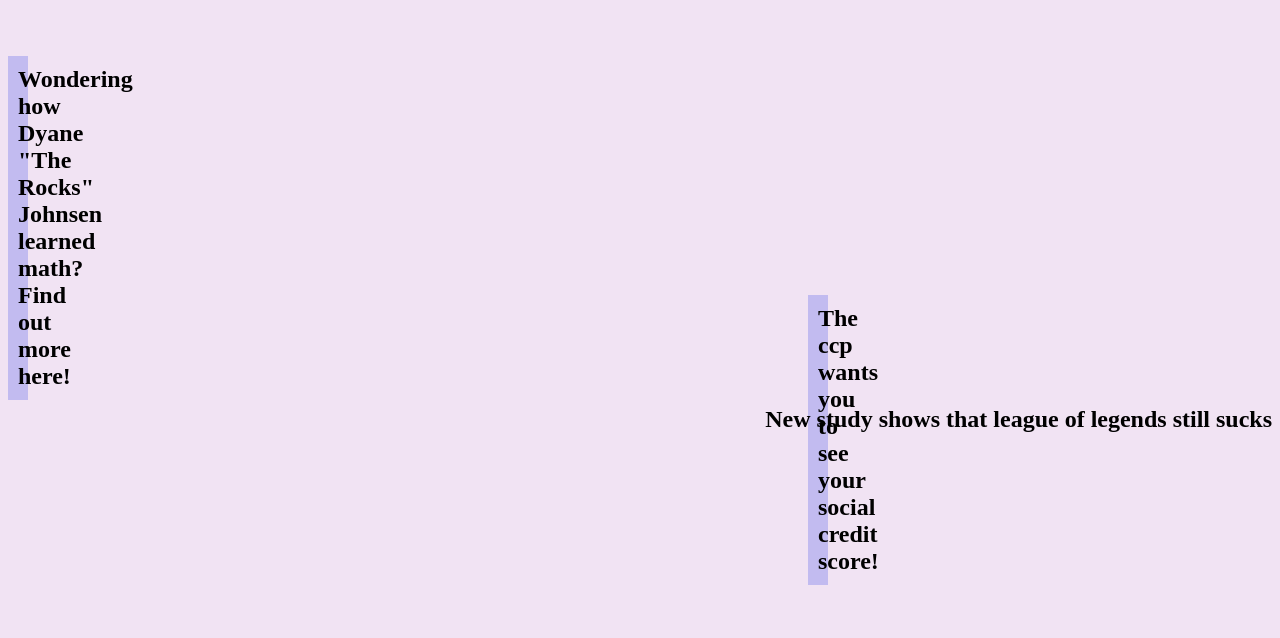
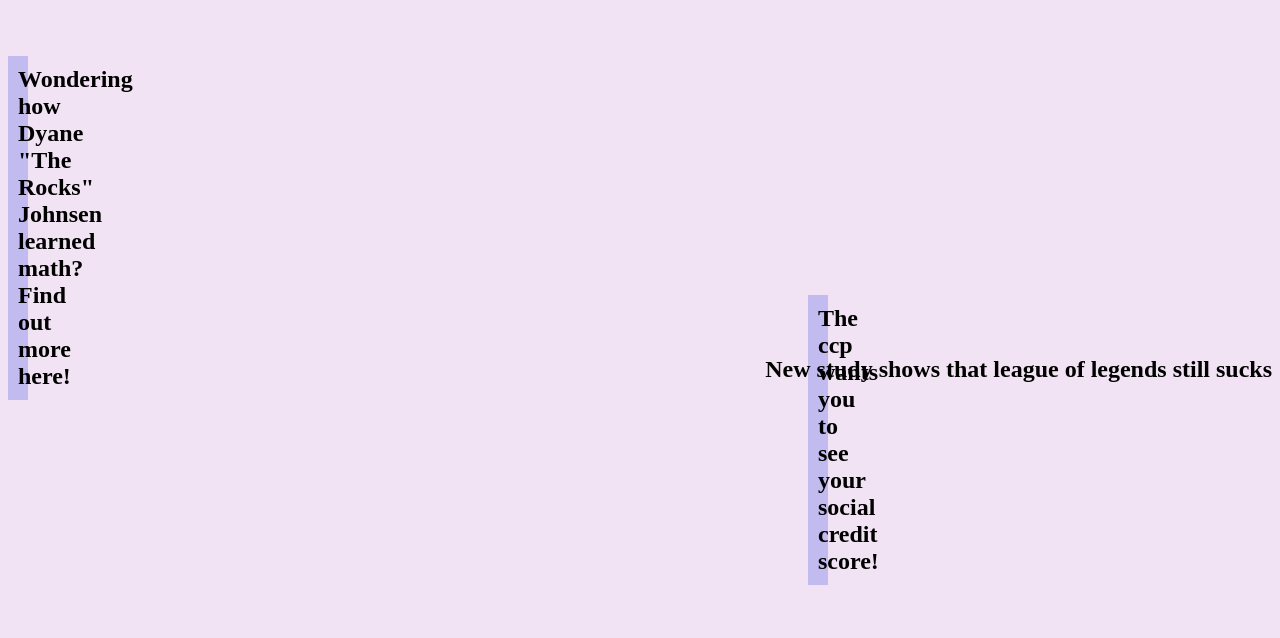
Before and after one commit to staten-island-tech/css-blogpost-project-NikitaYarin, a plain HTML site: page index.html in a window 1280 px wide. Shown: the part 426-1064 px from the top of the page. Drawn offline with Linux system fonts and the light colour scheme.

Commit message:
Update style.css

```diff
--- a/style.css
+++ b/style.css
@@ -57,7 +57,7 @@ body {
 #league {
   text-align: right;
   position: relative;
-  bottom: 610px;
+  bottom: 660px;
 }
 
 #leag {
```
